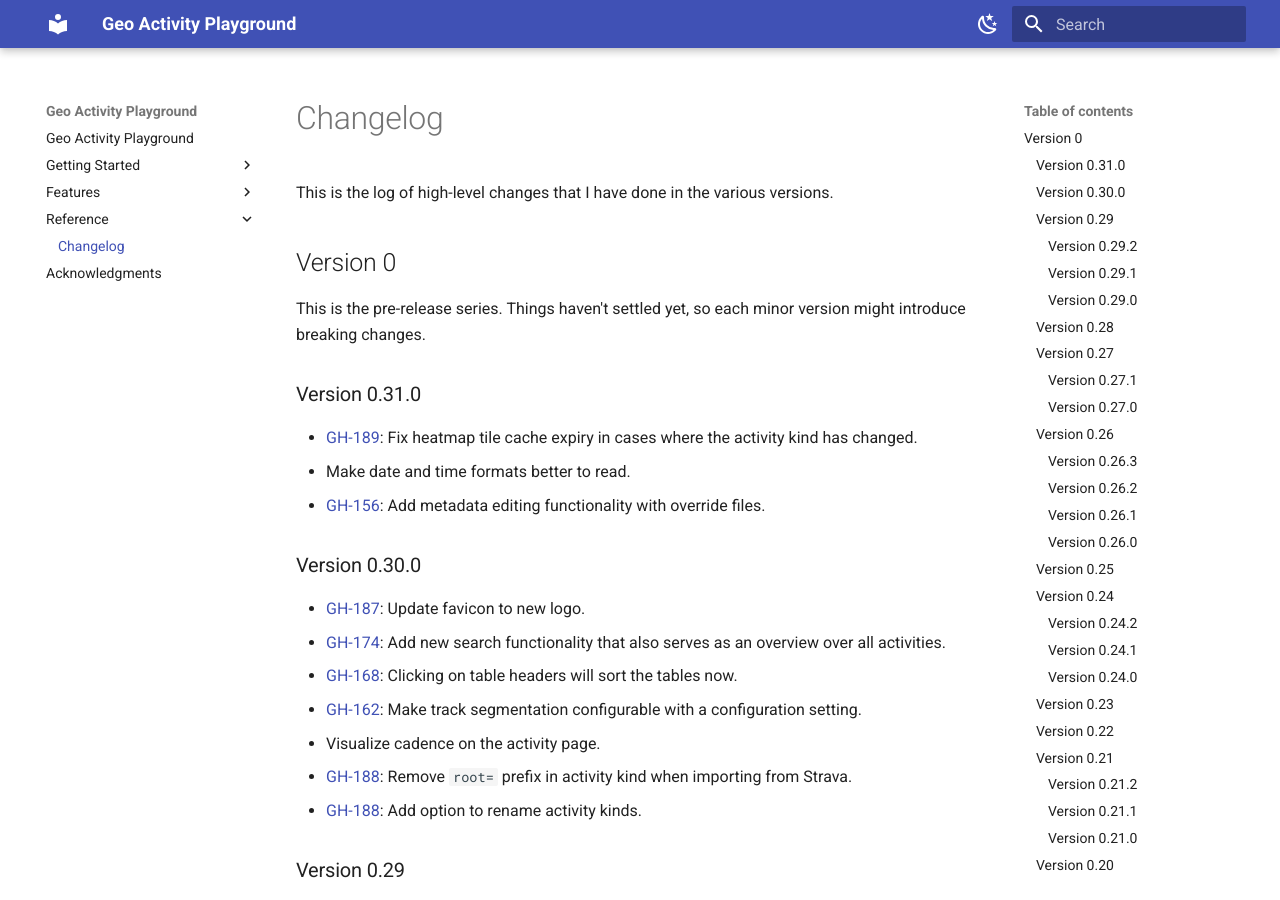
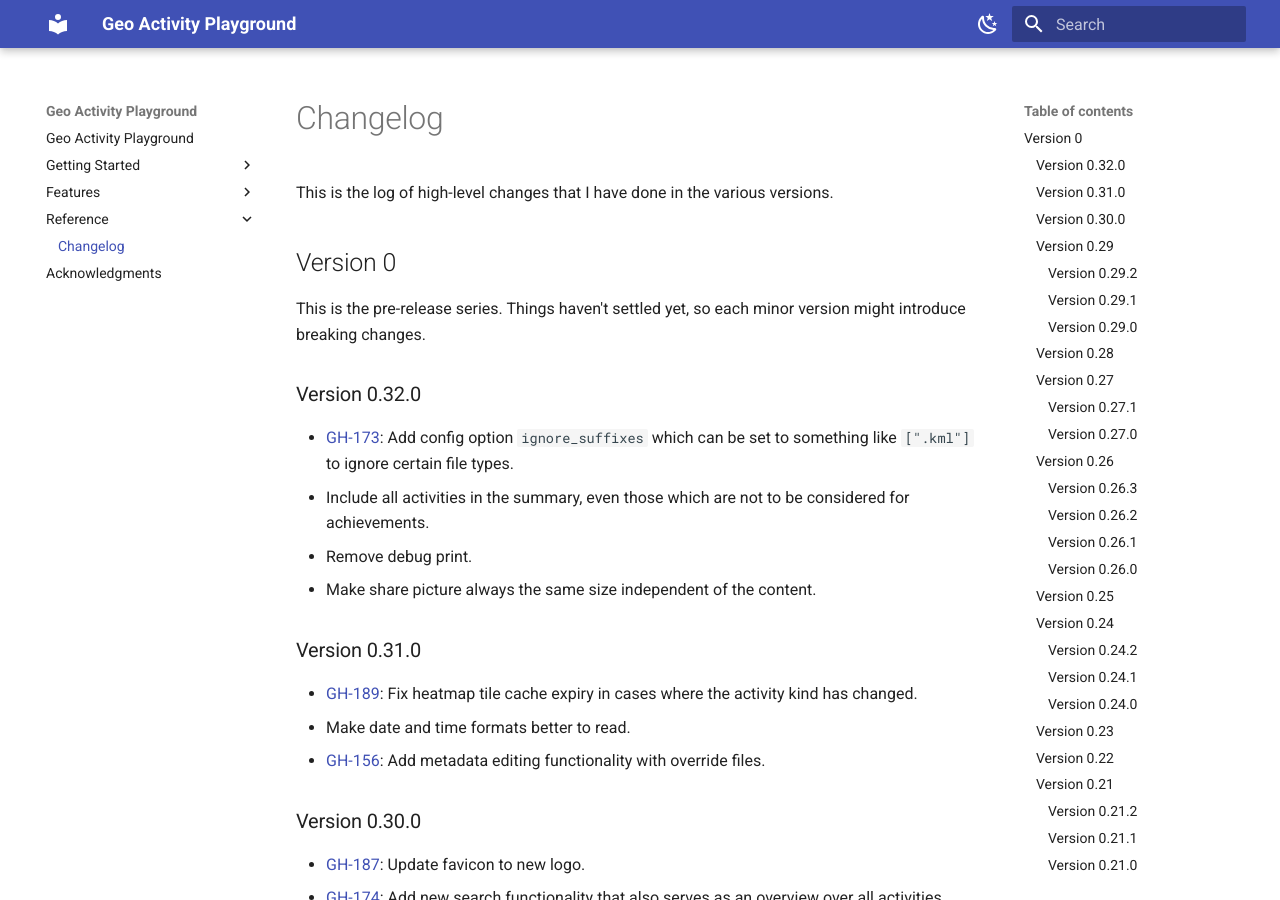
Before and after one commit to martin-ueding/geo-activity-playground, an MkDocs documentation site: the page built from docs/reference/changelog.md, in a window 1280 px wide and 900 px high. Built offline with MkDocs 1.6.1 and Material for MkDocs 9.7.7, drawn with Linux system fonts in a browser that asks for light colours.

Commit message:
Changelog entry

```diff
--- a/docs/reference/changelog.md
+++ b/docs/reference/changelog.md
@@ -5,6 +5,13 @@ This is the log of high-level changes that I have done in the various versions.
 ## Version 0
 
 This is the pre-release series. Things haven't settled yet, so each minor version might introduce breaking changes.
+
+### Version 0.32.0
+
+- [GH-173](https://github.com/martin-ueding/geo-activity-playground/issues/173): Add config option `ignore_suffixes` which can be set to something like `[".kml"]` to ignore certain file types.
+- Include all activities in the summary, even those which are not to be considered for achievements.
+- Remove debug print.
+- Make share picture always the same size independent of the content.
 
 ### Version 0.31.0
 
```
